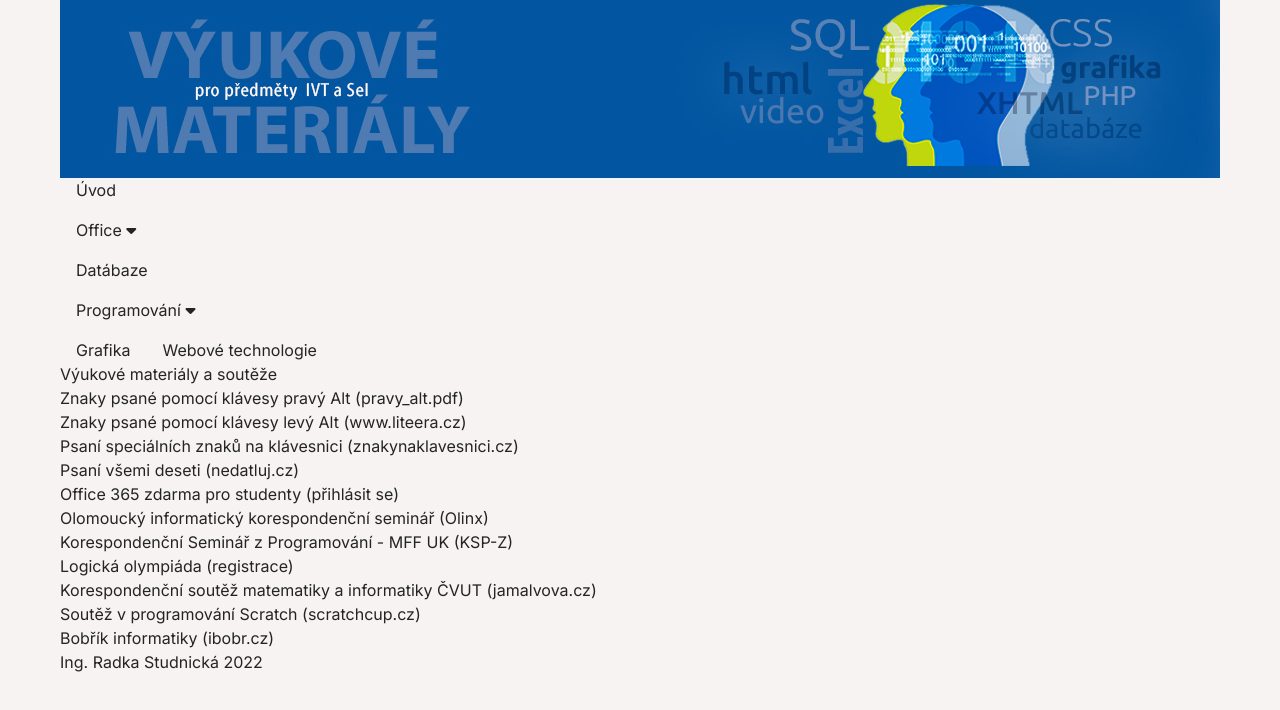
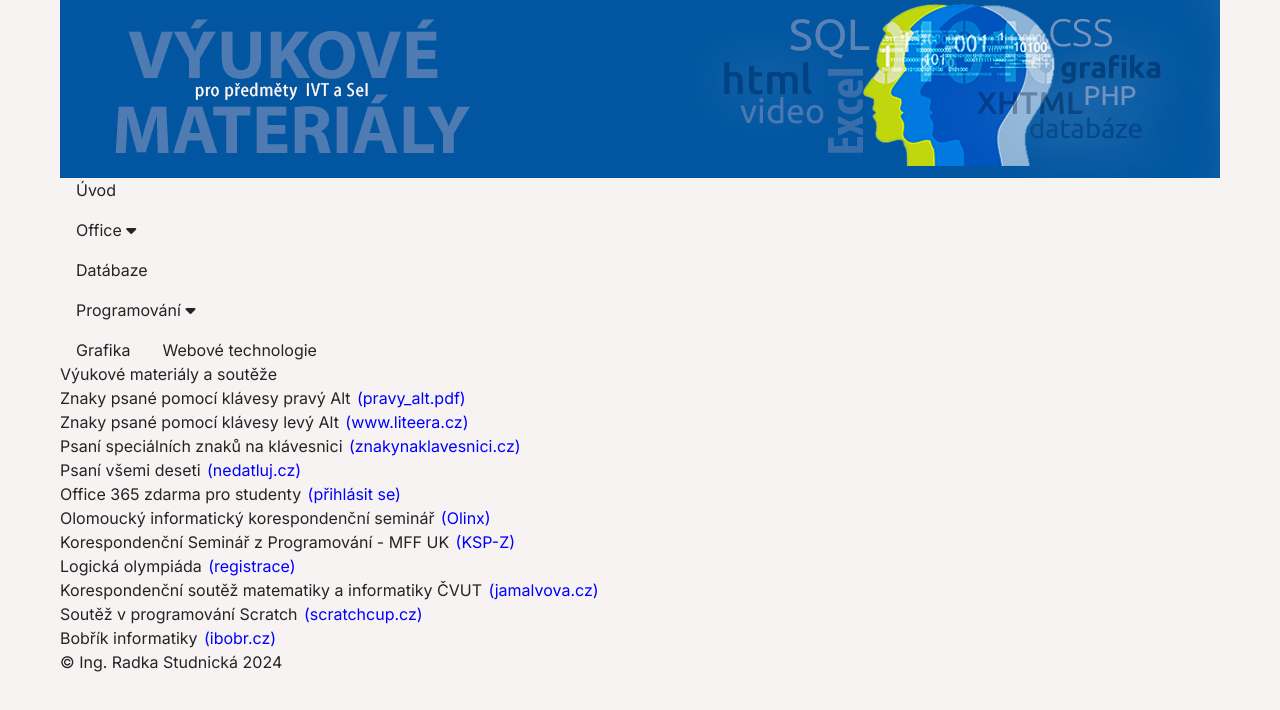
Before and after one commit to Thrillonek/studuj-redesign, a React (Vite) app: page / in a window 1280 px wide. Shown: the top 710 px of the page. Built offline with nearby package versions, Linux system fonts and the light colour scheme.

Commit message:
Homepage redesign

```diff
--- a/src/App.css
+++ b/src/App.css
@@ -40,6 +40,19 @@
 	background-color: #ececec;
 }
 
+.link-list > a {
+	margin-left: 0.4rem;
+	font-weight: 400;
+	color: blue;
+}
+.link-list > a:visited {
+	color: rgb(141, 56, 252);
+}
+
+.link-list > a:hover {
+	color: rgb(0, 145, 212);
+}
+
 /*
 
 ul a {
--- a/src/App.jsx
+++ b/src/App.jsx
@@ -10,7 +10,7 @@
 			<header>
 				<img src={Logo} alt='Logo' className='bg-black w-full' />
 			</header>
-			<nav className='flex justify-center bg-gray-200'>
+			<nav className='flex justify-center shadow-md mb-10'>
 				<div className='flex justify-between hover:text-gray-400'>
 					<a className='hover:text-gray-800' href='/'>
 						Úvod
@@ -50,7 +50,7 @@
 					<Route path='/' element={<Home />} />
 				</Routes>
 			</main>
-			<footer className='flex justify-center bg-gray-200 my-2 py-2 w-full'>Ing. Radka Studnická 2022</footer>
+			<footer className='flex justify-center shadow-[0_3px_10px_0px_rgb(0,0,0,0.2)] my-2 py-2 rounded w-full font-semibold'>&copy; Ing. Radka Studnická 2024</footer>
 		</div>
 	);
 }
--- a/src/components/Home.jsx
+++ b/src/components/Home.jsx
@@ -1,84 +1,69 @@
 export default function Home() {
 	return (
 		<>
-			<div className='container'>
-				<div className='row'>
-					<h2 className='mb-3'>Výukové materiály a soutěže</h2>
-				</div>
+			<h2 className='font-bold text-5xl text-center'>Výukové materiály a soutěže</h2>
 
-				<div className='row'>
-					<div className='col-md-6'>
-						Znaky psané pomocí klávesy pravý Alt{' '}
+			<div className='grid grid-cols-2 my-10 font-semibold text-lg leading-relaxed'>
+				<div className='link-list'>
+					Znaky psané pomocí klávesy pravý Alt
 					<a href='odkazy/pravy_alt.pdf' target='_blank' className='text-decoration-none'>
-							{' '}
 						(pravy_alt.pdf)
 					</a>
 					<br />
 					Znaky psané pomocí klávesy levý Alt
 					<a href='https://www.liteera.cz/slovnik/tabulka-entit' target='_blank' className='text-decoration-none'>
-							{' '}
 						(www.liteera.cz)
 					</a>
 					<br />
 					Psaní speciálních znaků na klávesnici
 					<a href='http://znakynaklavesnici.cz/' target='_blank' className='text-decoration-none'>
-							{' '}
 						(znakynaklavesnici.cz)
 					</a>
 					<br />
 					Psaní všemi deseti
 					<a href='https://www.nedatluj.cz/' target='_blank' className='text-decoration-none'>
-							{' '}
 						(nedatluj.cz)
 					</a>
 					<br />
 					Office 365 zdarma pro studenty
 					<a href='https://products.office.com/cs-cz/academic/compare-office-365-education-plans' target='_blank' className='text-decoration-none'>
-							{' '}
 						(přihlásit se)
 					</a>
 					<br />
 				</div>
-					<div className='col-md-6'>
-						Olomoucký informatický korespondenční seminář{' '}
+				<div className='link-list'>
+					Olomoucký informatický korespondenční seminář
 					<a href='https://olinx.inf.upol.cz/' target='_blank' className='text-decoration-none'>
-							{' '}
-							(Olinx){' '}
+						(Olinx)
 					</a>
 					<br />
 					Korespondenční Seminář z Programování - MFF UK
 					<a href='https://ksp.mff.cuni.cz/z/' target='_blank' className='text-decoration-none'>
-							{' '}
-							(KSP-Z){' '}
+						(KSP-Z)
 					</a>
 					<br />
-						Logická olympiáda{' '}
+					Logická olympiáda
 					<a href='https://www.logickaolympiada.cz/' target='_blank' className='text-decoration-none'>
-							{' '}
-							(registrace){' '}
+						(registrace)
 					</a>
 					<br />
-						Korespondenční soutěž matematiky a informatiky ČVUT{' '}
+					Korespondenční soutěž matematiky a informatiky ČVUT
 					<a href='https://jamalvova.cz/' target='_blank' className='text-decoration-none'>
-							{' '}
-							(jamalvova.cz){' '}
+						(jamalvova.cz)
 					</a>
 					<br />
-						Soutěž v programování Scratch{' '}
+					Soutěž v programování Scratch
 					<a href='http://www.scratchcup.cz/' target='_blank' className='text-decoration-none'>
-							{' '}
 						(scratchcup.cz)
 					</a>
 					<br />
-						Bobřík informatiky{' '}
+					Bobřík informatiky
 					<a href='https://www.ibobr.cz/' target='_blank' className='text-decoration-none'>
-							{' '}
 						(ibobr.cz)
 					</a>
 					<br />
 				</div>
 			</div>
-			</div>
 		</>
 	);
 }
```
Lines whose indentation alone changed are shown as unchanged.
